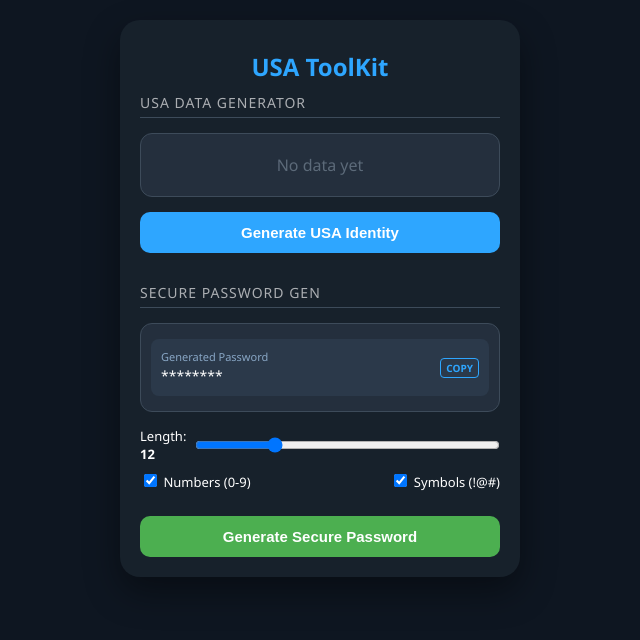
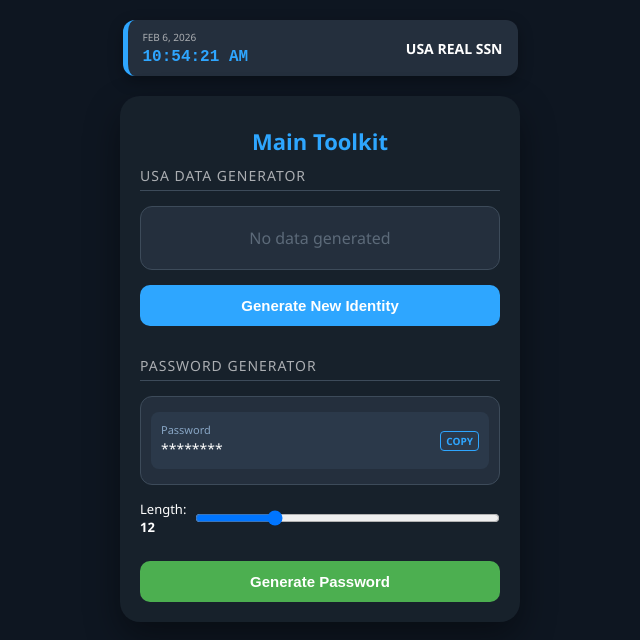
Before and after one commit to tariqulbk2077-droid/usa-generator, a plain HTML site: page index.html in a window 1280 px wide. Shown: the whole page, without its empty margins (320-960 px from the left). Drawn offline with Linux system fonts and the light colour scheme.

Commit message:
Update title and improve UI elements in index.html

```diff
--- a/index.html
+++ b/index.html
@@ -3,7 +3,7 @@
 <head>
     <meta charset="UTF-8">
     <meta name="viewport" content="width=device-width, initial-scale=1.0">
-    <title>USA Data & Password Gen</title>
+    <title>USA REAL SSN</title>
     <style>
         :root {
             --bg-color: #0e1621;
@@ -23,6 +23,26 @@
             padding: 20px;
             margin: 0;
         }
+
+        /* Top Header & Live Clock Style */
+        .top-bar {
+            width: 100%;
+            max-width: 360px;
+            display: flex;
+            align-items: center;
+            justify-content: space-between;
+            background: #242f3d;
+            padding: 10px 15px;
+            border-radius: 12px;
+            margin-bottom: 20px;
+            border-left: 5px solid var(--primary);
+            box-shadow: 0 5px 15px rgba(0,0,0,0.3);
+        }
+        .clock-box { text-align: left; }
+        #live-date { font-size: 10px; color: var(--text-dim); display: block; text-transform: uppercase; }
+        #live-clock { font-size: 16px; font-weight: bold; color: var(--primary); font-family: 'Courier New', Courier, monospace; }
+        .app-title { font-size: 14px; font-weight: bold; color: white; text-align: right; }
+
         .container {
             background-color: var(--card-bg);
             padding: 20px;
@@ -32,10 +52,9 @@
             max-width: 360px;
             margin-bottom: 20px;
         }
-        h2 { color: var(--primary); text-align: center; margin: 10px 0; }
+        h2 { color: var(--primary); text-align: center; margin: 10px 0; font-size: 22px; }
         .section-title { font-size: 14px; color: var(--text-dim); border-bottom: 1px solid #3d4b5a; padding-bottom: 5px; margin-bottom: 15px; text-transform: uppercase; letter-spacing: 1px; }
 
-        /* Result Box Styles */
         .result-box {
             background: #242f3d;
             padding: 10px;
@@ -59,7 +78,6 @@
         .value { font-size: 14px; font-weight: 500; word-break: break-all; }
         .copy-btn { font-size: 10px; color: var(--primary); font-weight: bold; border: 1px solid var(--primary); padding: 2px 5px; border-radius: 4px; }
 
-        /* Password Controls */
         .controls { margin-bottom: 15px; font-size: 13px; }
         .control-group { display: flex; justify-content: space-between; margin: 8px 0; }
         input[type="range"] { width: 100%; margin: 10px 0; }
@@ -77,7 +95,6 @@
             transition: 0.3s;
         }
         button.pass-btn { background: var(--secondary); margin-top: 10px; }
-        button:active { transform: scale(0.98); }
 
         #toast {
             visibility: hidden;
@@ -89,7 +106,6 @@
             position: fixed;
             bottom: 30px;
             font-size: 14px;
-            z-index: 100;
         }
         #toast.show { visibility: visible; animation: fadeInOut 2s; }
         @keyframes fadeInOut { 0%, 100% { opacity: 0; } 20%, 80% { opacity: 1; } }
@@ -97,47 +113,64 @@
 </head>
 <body>
 
+<div class="top-bar">
+    <div class="clock-box">
+        <span id="live-date">Loading...</span>
+        <span id="live-clock">00:00:00</span>
+    </div>
+    <div class="app-title">USA REAL SSN</div>
+</div>
+
 <div class="container">
-    <h2>USA ToolKit</h2>
+    <h2>Main Toolkit</h2>
 
     <div class="section-title">USA Data Generator</div>
     <div id="usa-result" class="result-box">
-        <div style="text-align:center; padding: 10px; color:#5c6a79;">No data yet</div>
+        <div style="text-align:center; padding: 10px; color:#5c6a79;">No data generated</div>
     </div>
-    <button onclick="generateUSAData()">Generate USA Identity</button>
+    <button onclick="generateUSAData()">Generate New Identity</button>
 
-    <div style="margin-top: 30px;" class="section-title">Secure Password Gen</div>
-
+    <div style="margin-top: 30px;" class="section-title">Password Generator</div>
     <div class="result-box">
-        <div class="data-row" id="pass-row" onclick="copyText(document.getElementById('pass-val').innerText)">
+        <div class="data-row" onclick="copyText(document.getElementById('pass-val').innerText)">
             <div>
-                <span class="label">Generated Password</span>
+                <span class="label">Password</span>
                 <span class="value" id="pass-val">********</span>
             </div>
             <span class="copy-btn">COPY</span>
         </div>
     </div>
-
     <div class="controls">
         <div class="control-group">
             <span>Length: <b id="len-label">12</b></span>
             <input type="range" id="pass-length" min="6" max="30" value="12" oninput="document.getElementById('len-label').innerText=this.value">
         </div>
-        <div class="control-group">
-            <label><input type="checkbox" id="include-numbers" checked> Numbers (0-9)</label>
-            <label><input type="checkbox" id="include-symbols" checked> Symbols (!@#)</label>
-        </div>
     </div>
-    <button class="pass-btn" onclick="generatePassword()">Generate Secure Password</button>
+    <button class="pass-btn" onclick="generatePassword()">Generate Password</button>
 </div>
 
 <div id="toast">Copied to Clipboard!</div>
 
 <script>
+    // --- Live Clock & IP Based Time Logic ---
+    function updateClock() {
+        const now = new Date();
+
+        // তারিখ ফরম্যাট (যেমন: Feb 6, 2026)
+        const dateOptions = { month: 'short', day: 'numeric', year: 'numeric' };
+        document.getElementById('live-date').innerText = now.toLocaleDateString(undefined, dateOptions);
+
+        // সময় ফরম্যাট (ইউজারের লোকাল টাইম অনুযায়ী অটোমেটিক)
+        const timeOptions = { hour: '2-digit', minute: '2-digit', second: '2-digit', hour12: true };
+        document.getElementById('live-clock').innerText = now.toLocaleTimeString(undefined, timeOptions);
+    }
+    setInterval(updateClock, 1000);
+    updateClock();
+
     // --- USA Data Logic ---
     const firstNames = ["James", "Robert", "John", "Michael", "David", "William"];
-    const lastNames = ["Smith", "Johnson", "Williams", "Brown", "Jones", "Miller"];
-    const cities = ["New York", "Los Angeles", "Chicago", "Houston", "Phoenix"];
+    const lastNames = ["Smith", "Johnson", "Williams", "Brown", "Jones"];
+    const cities = ["New York", "Los Angeles", "Chicago", "Houston", "Miami"];
 
     function generateUSAData() {
         const data = {
@@ -162,13 +195,7 @@
     // --- Password Logic ---
     function generatePassword() {
         const length = document.getElementById('pass-length').value;
-        const incNum = document.getElementById('include-numbers').checked;
-        const incSym = document.getElementById('include-symbols').checked;
-
-        let chars = "abcdefghijklmnopqrstuvwxyzABCDEFGHIJKLMNOPQRSTUVWXYZ";
-        if (incNum) chars += "0123456789";
-        if (incSym) chars += "!@#$%^&*()_+~`|}{[]:;?><,./-=";
-
+        let chars = "abcdefghijklmnopqrstuvwxyzABCDEFGHIJKLMNOPQRSTUVWXYZ0123456789!@#$%^&*";
         let password = "";
         for (let i = 0; i < length; i++) {
             password += chars.charAt(Math.floor(Math.random() * chars.length));
@@ -176,9 +203,9 @@
         document.getElementById('pass-val').innerText = password;
     }
 
-    // --- Global Copy Logic ---
+    // --- Copy Function ---
     function copyText(text) {
-        if(text.includes('*') || text === "No data yet") return;
+        if(text.includes('*') || text.includes('No data')) return;
         navigator.clipboard.writeText(text).then(() => {
             const toast = document.getElementById("toast");
             toast.className = "show";
```
